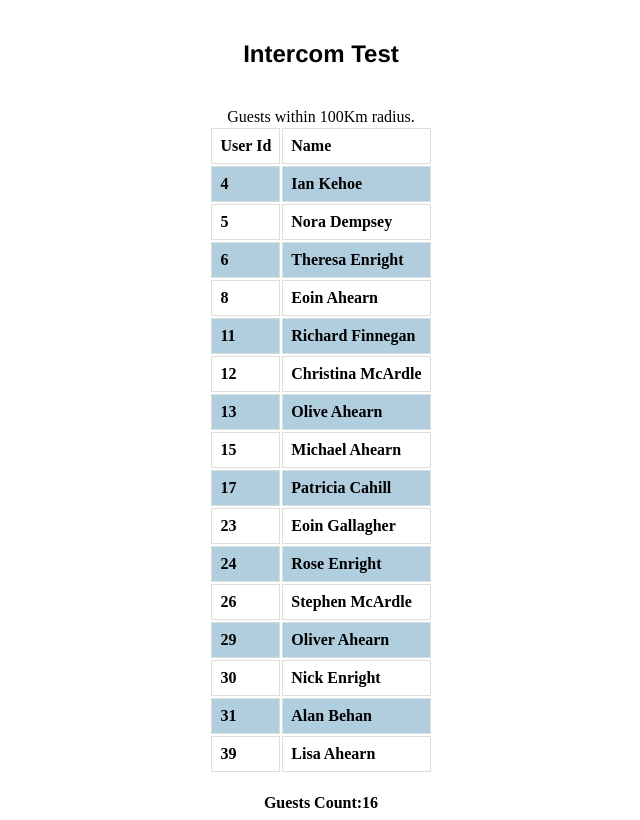
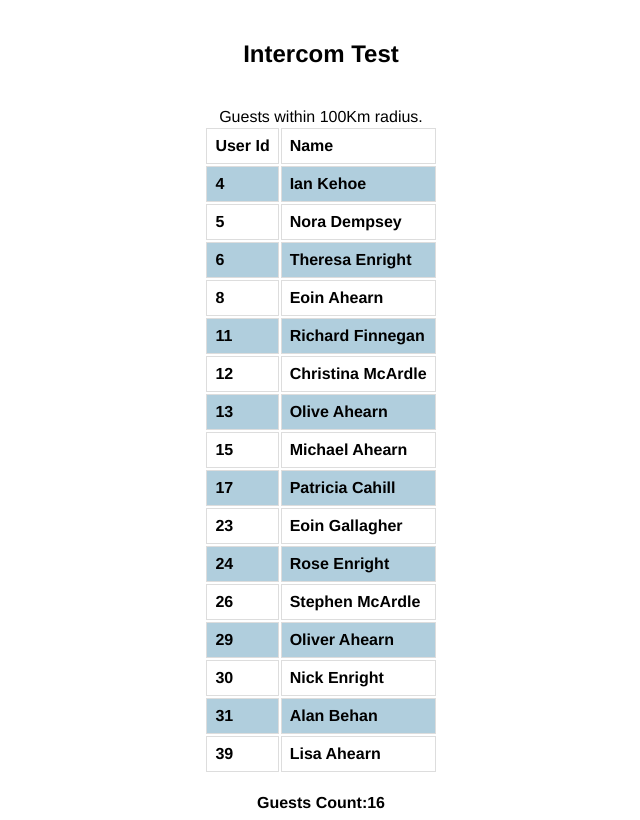
Before and after one commit to hecvd/take_home_test, a Flask app: page / in a window 1280 px wide. Shown: the whole page, without its empty margins (319-959 px from the left). Run offline with Flask 2, Linux system fonts and the light colour scheme; lists and menus that the app fills with data are empty.

Commit message:
Introduced a few tweaks.

```diff
--- a/static/style.css
+++ b/static/style.css
@@ -16,6 +16,7 @@
 table, #count {
     margin-left:auto;
     margin-right:auto;
+    font-family: Helvetica, Arial, sans-serif;
 }
 
 #count{
```
Also changed, not shown: blueprints/templates/layout.html (renamed from templates/layout.html), blueprints/templates/show_guests.html (renamed from templates/show_guests.html).
